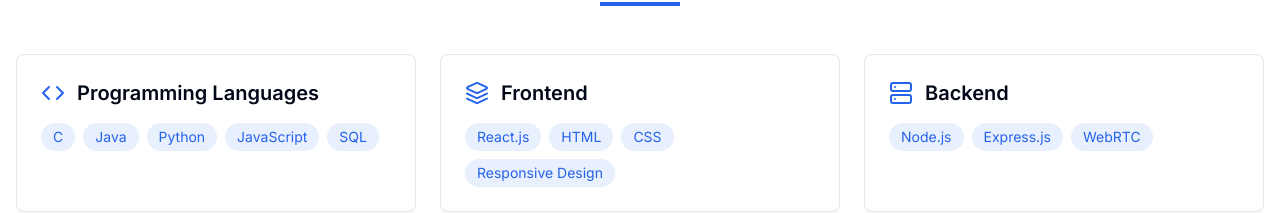
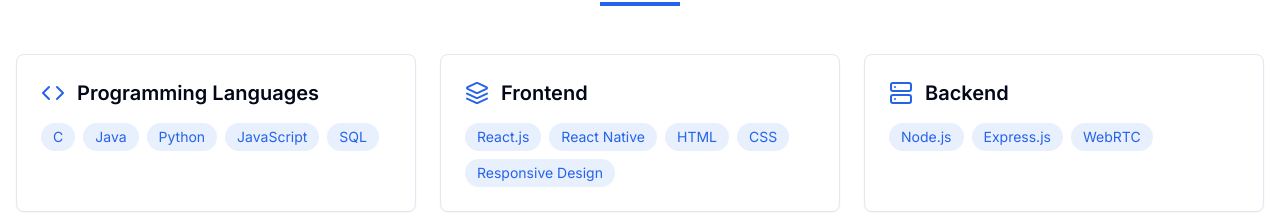
Before and after one commit to apurvasharan17/Portfolio, a Next.js app: page / in a window 1280 px wide. Shown: the part 1360-1573 px from the top of the page. Built offline with nearby package versions, Linux system fonts and the light colour scheme; no server answers.

Commit message:
Update skills.tsx

```diff
--- a/components/skills.tsx
+++ b/components/skills.tsx
@@ -14,7 +14,7 @@ export default function Skills() {
     {
       title: "Frontend",
       icon: <Layers className="h-6 w-6 text-primary" />,
-      skills: ["React.js", "HTML", "CSS", "Responsive Design"],
+      skills: ["React.js","React Native", "HTML", "CSS", "Responsive Design"],
     },
     {
       title: "Backend",
```
